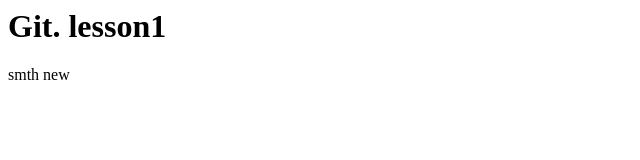
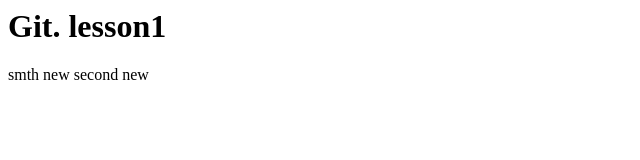
Before and after one commit to alsereb/site, a plain HTML site: page index.html in a window 1280 px wide. Shown: the full height of the page, 0-640 px from the left. Drawn offline with Linux system fonts and the light colour scheme.

Commit message:
second comment

```diff
--- a/index.html
+++ b/index.html
@@ -2,5 +2,6 @@
 <BODY>
 <h1> Git. lesson1 </h1>
 smth new
+second new
 </BODY>
 </HTML>
```
